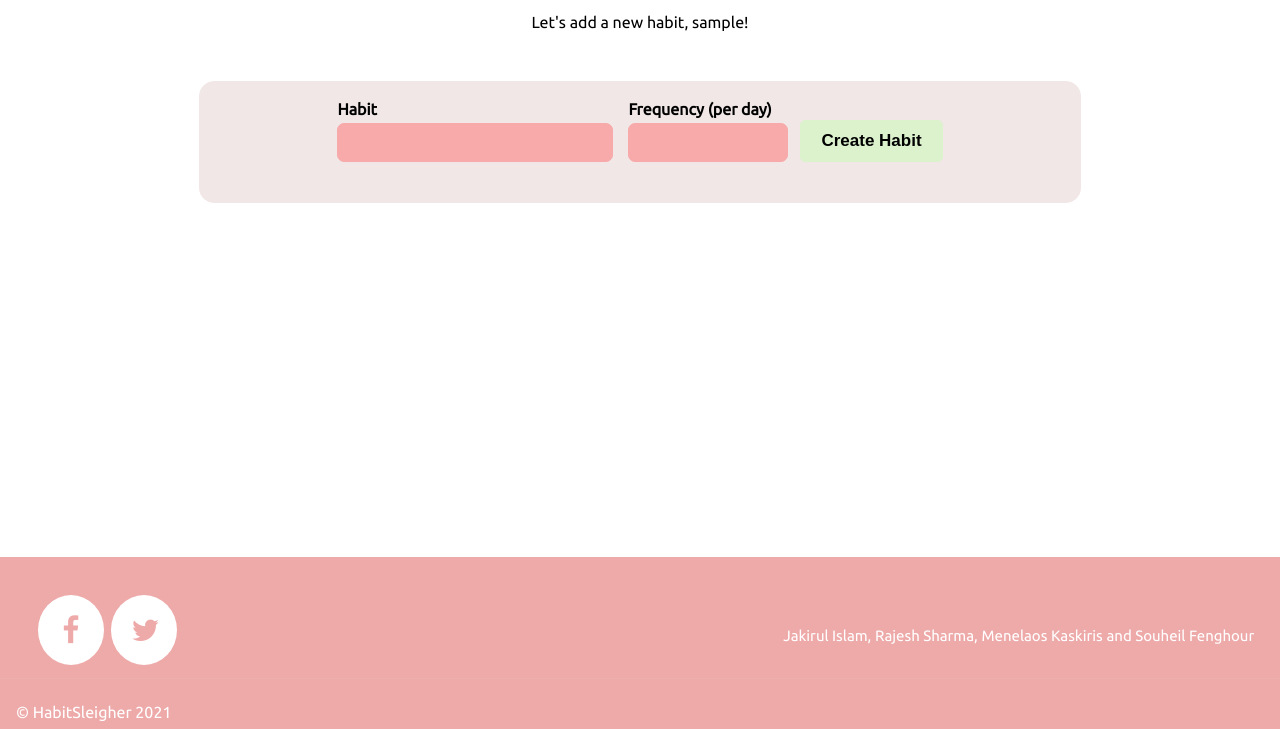
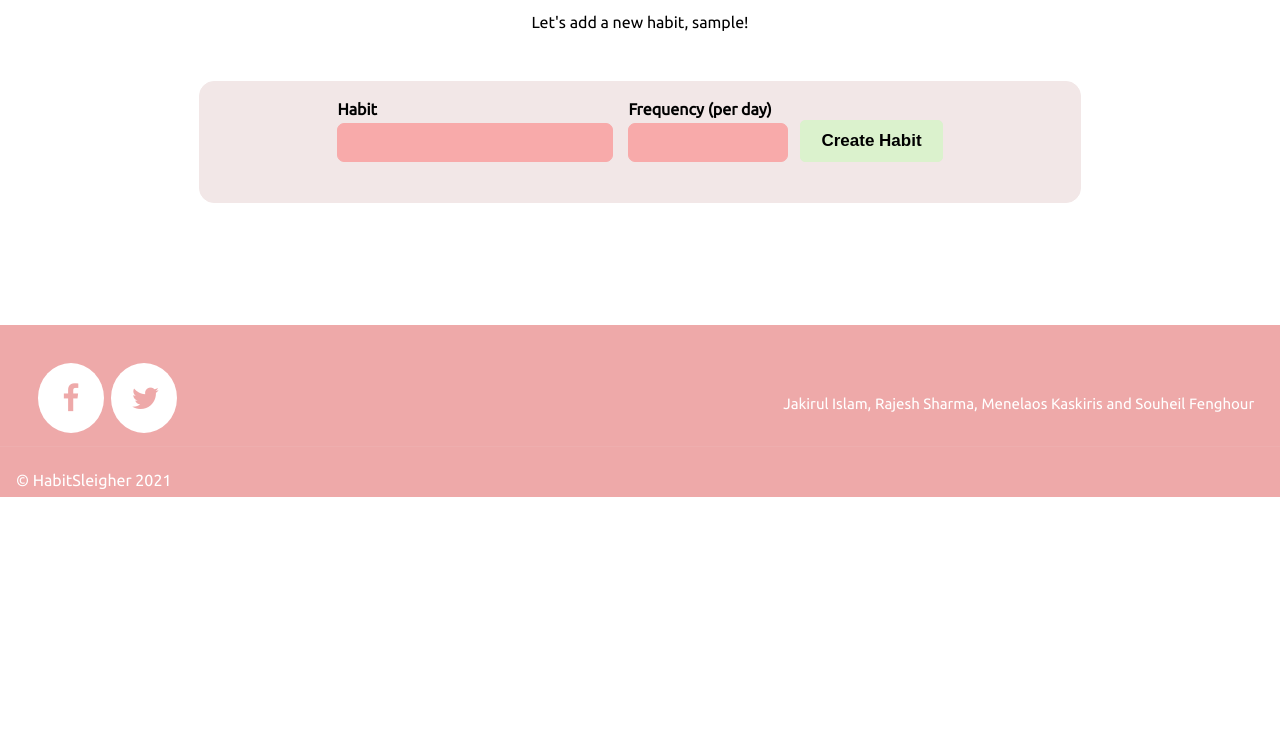
Before and after one commit to mkaskiris/habit-sleigher, a website with bundled scripts: page client/index.html in a window 1280 px wide. Shown: the part 71-800 px from the top of the page. Built offline with nearby package versions, Linux system fonts and the light colour scheme; sample sign-in values are in the browser's storage; files whose address does not match are found by name.

Commit message:
removed unnecessary console logs

```diff
--- a/client/css/index.css
+++ b/client/css/index.css
@@ -207,9 +207,6 @@ form > input:last-child {
     margin-top: 25px;
     padding-bottom: -10px;
     color: #ffffff;
-    position: absolute;
-    bottom: 0;
-    width: 100%;
  }
 
   .nav-link {
--- a/server/model/Habit.js
+++ b/server/model/Habit.js
@@ -164,10 +164,6 @@ module.exports = class Habit {
                     let streak = 0;
                     for (let count of habits.rows) {
 
-                        if (habitId.habit_id == 2) {
-                            console.log(habitId.habit_id, count)
-
-                        }
                         if (count.count == freq.rows[0].frequency) {
                             streak++;
                             await db.query(`UPDATE habit SET currstreak = $1 WHERE habit_id = $2;`,[streak, habitId.habit_id]);
@@ -216,7 +212,6 @@ module.exports = class Habit {
             }
 
             else if(parseInt(numOfEntries.rows[0].count) == parseInt(maxFreq.rows[0].frequency)){
-                console.log("in here", data.habit_id)
                 await db.query(`UPDATE habit SET currstreak = currstreak + 1 WHERE habit_id = $1;`,[data.habit_id]);
                 //disable button
             }
```
Also changed, not shown: server/tests/integrations/habitRoutes.spec.js (+11 -1 lines).
